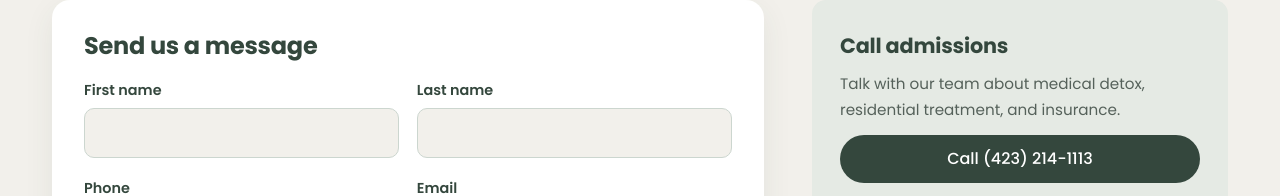
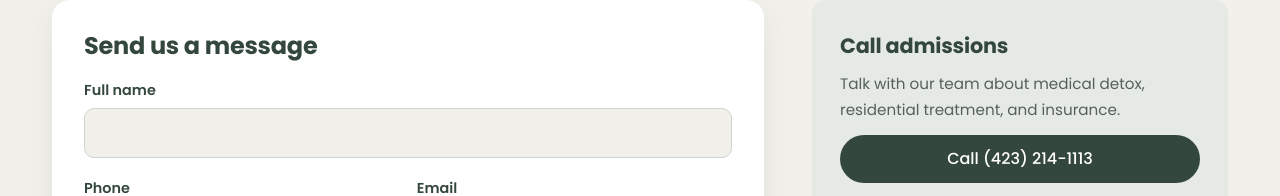
Before and after one commit to dannyfelici/baysmountainrecovery, an Astro site: page /contact in a window 1280 px wide. Shown: the part 781-977 px from the top of the page. Built offline with nearby package versions, Linux system fonts and the light colour scheme; Astro itself is replaced by a stand-in of ours.

Commit message:
Match the contact form to the CTM FormReactor: single Full name field
Co-Authored-By: Claude Opus 5.5 <noreply@anthropic.com>
Claude-Session: https://claude.ai/code/session_01TBzePnunXNzkzUYU96kJfB

```diff
--- a/src/pages/contact.astro
+++ b/src/pages/contact.astro
@@ -41,10 +41,7 @@ const schema = [
       <!-- TODO: connect to the CTM FormReactor before launch. Keep the form free of tracking pixels (HIPAA). -->
       <form class="contact-form" method="post" action="#" data-ctm-form="contact">
         <h2 style="font-size: 1.5rem; margin: 0">Send us a message</h2>
-        <div class="row">
-          <label>First name<input type="text" name="first_name" autocomplete="given-name" required /></label>
-          <label>Last name<input type="text" name="last_name" autocomplete="family-name" required /></label>
-        </div>
+        <label>Full name<input type="text" name="name" autocomplete="name" required /></label>
         <div class="row">
           <label>Phone<input type="tel" name="phone" autocomplete="tel" required /></label>
           <label>Email<input type="email" name="email" autocomplete="email" /></label>
```
